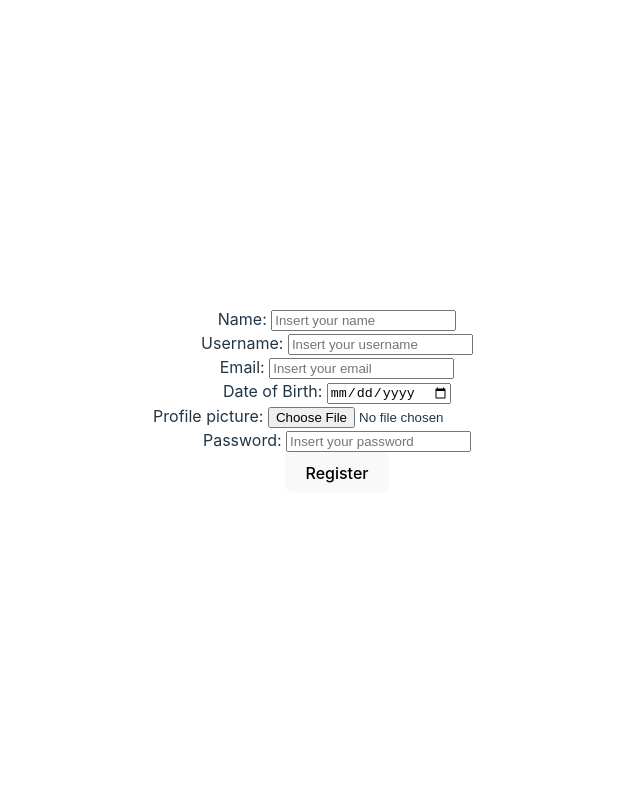
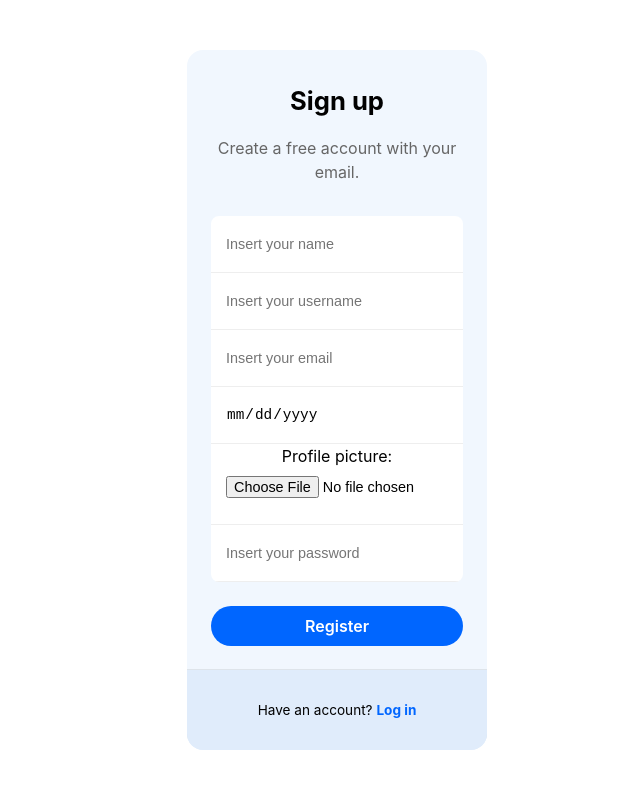
Before and after one commit to manudana11/frontend-tuktuk, a React (Vite) app: page /register in a window 1280 px wide. Shown: the top 788 px of the page, without its empty margins (303-943 px from the left). Built offline with nearby package versions, Linux system fonts and the light colour scheme.

Commit message:
arreglando cositas

```diff
--- a/src/components/Register/Register.jsx
+++ b/src/components/Register/Register.jsx
@@ -1,6 +1,8 @@
 import React, { useState } from 'react'
 import { useDispatch } from 'react-redux';
 import { register } from '../../features/auth/authSlice';
+import './Register.scss';
+
 const Register = () => {
     const [formData, setFormData] = useState({
         name: '',
@@ -24,22 +26,24 @@ const Register = () => {
         console.log('formData', formData)
     }
   return (
-    <div className='register-form'>
-        <form onSubmit={onSubmit}>
-            <label htmlFor="name">Name: </label>
-            <input type="text" name="name" id='name' placeholder='Insert your name' value={name} onChange={onChange} /><br />
-            <label htmlFor="userName">Username: </label>
-            <input type="text" name="userName" id='userName' placeholder='Insert your username' value={userName} onChange={onChange} /><br />
-            <label htmlFor="email">Email: </label>
-            <input type="email" name="email" id='email' placeholder='Insert your email' value={email} onChange={onChange}/><br />
-            <label htmlFor="date">Date of Birth: </label>
-            <input type="date" name="date" id='date' value={dateOfBirth} onChange={onChange}/><br />
-            <label htmlFor="photo">Profile picture: </label>
-            <input type="file" name="photo" id='photo' value={profilePic} onChange={onChange}/><br />
-            <label htmlFor="password">Password: </label>
-            <input type="password" name="password" id='password' placeholder='Insert your password' value={password} onChange={onChange}/> <br />
+    <div className='form-box'>
+        <form onSubmit={onSubmit} className='form'>
+            <span className="title">Sign up</span>
+            <span className="subtitle">Create a free account with your email.</span>
+            <div className='form-container'>
+                <input type="text" name="name" id='name' className='input' placeholder='Insert your name' value={name} onChange={onChange} /><br />
+                <input type="text" name="userName" id='userName' className='input' placeholder='Insert your username' value={userName} onChange={onChange} /><br />
+                <input type="email" name="email" id='email' className='input' placeholder='Insert your email' value={email} onChange={onChange}/><br />
+                <input type="date" name="dateOfBirth" id="dateOfBirth" className="input" value={dateOfBirth} onChange={onChange} /><br />
+                <label htmlFor="photo">Profile picture: </label>
+                <input type="file" name="profilePic" id='profilePic' className='input' value={profilePic} onChange={onChange}/><br />
+                <input type="password" name="password" id='password' className='input' placeholder='Insert your password' value={password} onChange={onChange}/> <br />
+            </div>
             <button type="submit">Register</button>
         </form>
+        <div className="form-section">
+            <p>Have an account? <a href="">Log in</a> </p>
+        </div>
     </div>
   )
 }
--- /dev/null
+++ b/src/components/Register/Register.scss
@@ -0,0 +1,82 @@
+.form-box {
+    max-width: 300px;
+    background: #f1f7fe;
+    overflow: hidden;
+    border-radius: 16px;
+    color: #010101;
+  }
+
+  .form {
+    position: relative;
+    display: flex;
+    flex-direction: column;
+    padding: 32px 24px 24px;
+    gap: 16px;
+    text-align: center;
+  }
+
+  /*Form text*/
+  .title {
+    font-weight: bold;
+    font-size: 1.6rem;
+  }
+
+  .subtitle {
+    font-size: 1rem;
+    color: #666;
+  }
+
+  /*Inputs box*/
+  .form-container {
+    overflow: hidden;
+    border-radius: 8px;
+    background-color: #fff;
+    margin: 1rem 0 .5rem;
+    width: 100%;
+  }
+
+  .input {
+    background: none;
+    border: 0;
+    outline: 0;
+    height: 40px;
+    width: 100%;
+    border-bottom: 1px solid #eee;
+    font-size: .9rem;
+    padding: 8px 15px;
+  }
+
+  .form-section {
+    padding: 16px;
+    font-size: .85rem;
+    background-color: #e0ecfb;
+    box-shadow: rgb(0 0 0 / 8%) 0 -1px;
+  }
+
+  .form-section a {
+    font-weight: bold;
+    color: #0066ff;
+    transition: color .3s ease;
+  }
+
+  .form-section a:hover {
+    color: #005ce6;
+    text-decoration: underline;
+  }
+
+  /*Button*/
+  .form button {
+    background-color: #0066ff;
+    color: #fff;
+    border: 0;
+    border-radius: 24px;
+    padding: 10px 16px;
+    font-size: 1rem;
+    font-weight: 600;
+    cursor: pointer;
+    transition: background-color .3s ease;
+  }
+
+  .form button:hover {
+    background-color: #005ce6;
+  }
--- a/src/features/auth/authService.js
+++ b/src/features/auth/authService.js
@@ -1,6 +1,6 @@
 import axios from "axios";
 
-const API_URL = "https://backend-tuktuk-1.onrender.com/users";
+const API_URL = "http://localhost:3000/users";
 
 const register = async (user) => {
   const res = await axios.post(API_URL, user);
```
